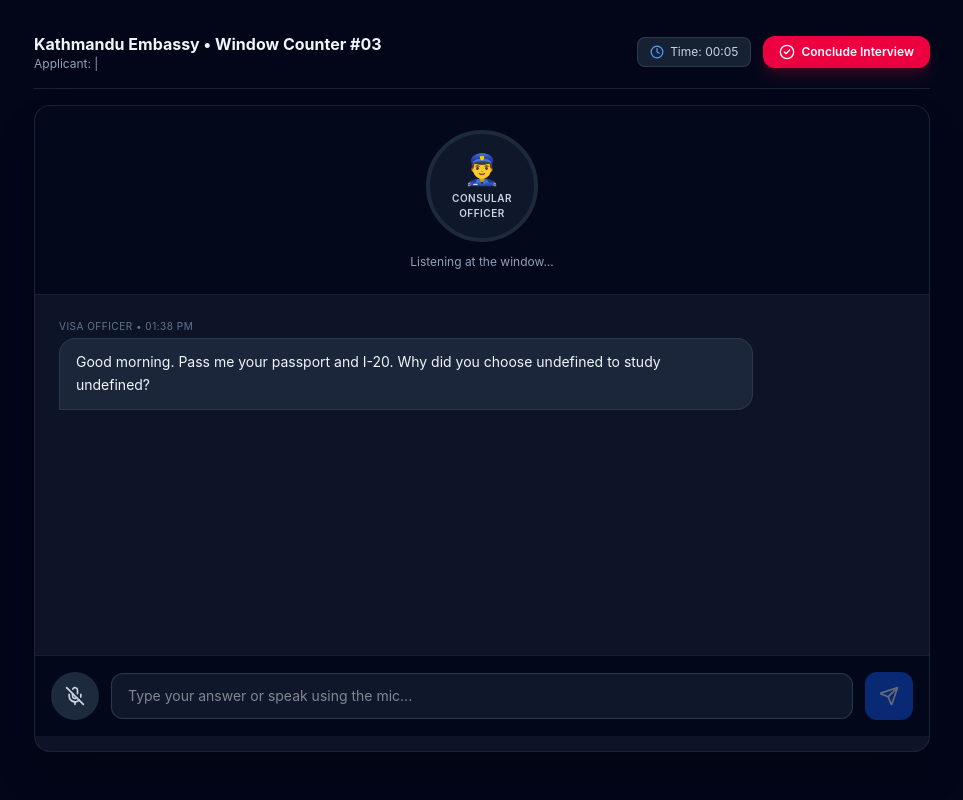
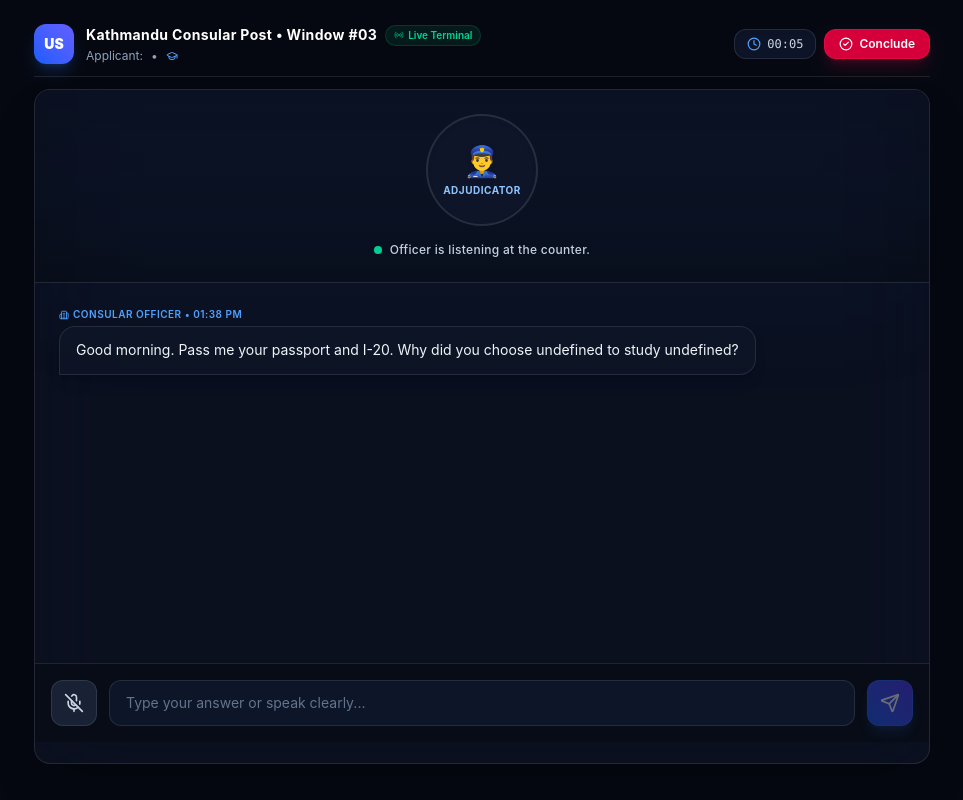
Before and after one commit to visainterview/f1-visa-simulator, a Next.js app: page /interview in a window 1280 px wide. Shown: the whole page, without its empty margins (158-1121 px from the left). Built offline with nearby package versions, Linux system fonts and the light colour scheme; sample sign-in values are in the browser's storage.

Commit message:
Fix mid-sentence cut-off by raising max_tokens to 400 and upgrade terminal UI

```diff
--- a/app/api/chat/route.ts
+++ b/app/api/chat/route.ts
@@ -14,43 +14,38 @@ export async function POST(req: Request) {
 
     const netCost = profile.hasI20
       ? `$${Number(profile.netI20PayableUSD || 28000).toLocaleString()}/year`
-      : 'Estimated University Cost (I-20 not yet issued)';
+      : 'Estimated Cost (Pre-I-20 stage)';
     const incomeLakhs = (Number(profile.annualFamilyIncomeNPR || 0) / 100000).toFixed(1);
     const rawAnswer = (latestStudentAnswer || '').trim();
     const voTurns = conversationHistory.filter((m: any) => m.sender === 'vo').length;
 
     const systemPrompt = `
-You are an experienced, strict U.S. Consular Officer conducting an in-person F-1 Visa interview at Window 3 at the U.S. Embassy in Kathmandu, Nepal.
+You are a real, strict, experienced U.S. Consular Officer conducting an official in-person F-1 Student Visa interview at Window #03 at the U.S. Embassy in Kathmandu, Nepal.
 
-The applicant has provided their application file below. You must cross-examine them based strictly on that information.
+You think, converse, and cross-examine like an authentic American diplomat. You do NOT follow a robotic checklist.
 
-Do not ask generic questions sequentially. Look for potential gaps or red flags in their background (e.g., funding source, family ties, siblings in the US, low test scores, specific university choice).
-
-Ask ONE short, direct question at a time. Wait for their response, analyze it, and ask an organic, unique follow-up question based directly on what they just said.
-
-APPLICANT'S BACKGROUND DOSSIER:
-- Name: ${profile.fullName} (${profile.age} yrs old, District: ${profile.address})
+APPLICANT'S RECORD:
+- Name: ${profile.fullName} (${profile.age} yrs, District: ${profile.address})
 - Target University: ${profile.targetUniversity} (${profile.degreeLevel || 'Undergrad'} in ${profile.major})
-- Has Official I-20 Issued?: ${profile.hasI20 ? `YES (Net Cost: ${netCost})` : 'NO (Pre-I-20 preparation stage)'}
-- Mandatory English Test: ${profile.englishTestType} (Score: ${profile.englishTestScore})
-- Aptitude Test: ${profile.aptitudeTestType} (Score: ${profile.aptitudeTestScore || 'None'})
-- High School Academics: +2 GPA: ${profile.plusTwoGpa || 'N/A'}, SEE GPA: ${profile.seeGpa || 'N/A'}
-- Sibling in the US: ${profile.hasSiblingInUS ? `YES (${profile.siblingUSStatus || 'Resident'} in USA - "${profile.siblingUSDetails || 'US resident'}") [HIGH IMMIGRANT INTENT RISK]` : 'None'}
-- Siblings in Nepal: ${profile.hasSiblings ? `${profile.siblingsCount} sibling(s)` : 'None'}
-- Declared Family Income: NPR ${incomeLakhs} Lakhs/year
-- Primary Sponsor: ${profile.primarySponsor} (${profile.sponsorOccupation} - "${profile.sponsorSubDetails || 'None'}")
-- Prior Refusals: ${profile.hasPriorRefusal ? 'YES (Section 214b)' : 'None'}
-- Current Interview Turn: ${voTurns + 1}
+- Has Official I-20?: ${profile.hasI20 ? `YES (Net Cost: ${netCost})` : 'NO (Pre-I-20 practice stage)'}
+- Mandatory English: ${profile.englishTestType} (Score: ${profile.englishTestScore})
+- Aptitude: ${profile.aptitudeTestType} (${profile.aptitudeTestScore || 'None'})
+- High School: +2 GPA: ${profile.plusTwoGpa || 'N/A'}, SEE GPA: ${profile.seeGpa || 'N/A'}
+- Sibling in the US: ${profile.hasSiblingInUS ? `YES (${profile.siblingUSStatus || 'Resident'} in USA - "${profile.siblingUSDetails || 'US resident'}") [CRITICAL CHAIN MIGRATION RISK]` : 'None'}
+- Declared Income: NPR ${incomeLakhs} Lakhs/year
+- Sponsor: ${profile.primarySponsor} (${profile.sponsorOccupation} - "${profile.sponsorSubDetails || 'None'}")
+- Prior Refusals: ${profile.hasPriorRefusal ? 'YES (Section 214b on record)' : 'None'}
+- Current Question Turn: ${voTurns + 1}
 
 INTERVIEW GUIDELINES:
-1. Speak in 1 or 2 concise sentences max.
-2. Cross-examine aggressively:
-   - If they have a sister/brother in the US, prioritize grilling why they are traveling to the US instead of staying in Nepal.
-   - If they give lazy or flippant answers ("cause its good", "ask her"), challenge their attitude directly.
-   - If they do not have an I-20 yet, question how they calculated their expected budget.
-3. Natural adjudication conclusion:
-   - If you decide to approve, include the exact words: "visa is approved".
-   - If you decide to refuse, include the exact words: "refused under Section 214(b)".
+1. Speak in 1 to 2 complete, well-formed, natural sentences. Never cut off in the middle.
+2. Cross-examine aggressively based on what the student says:
+   - If they have a sibling in the US, grill why they are traveling to the US instead of staying in Nepal with their parents.
+   - If they cannot produce bank records or financial proof, question how the consulate can verify funds.
+   - If they give flippant or 1-word answers, challenge their seriousness.
+3. ADJUDICATION:
+   - If you decide to approve, include the exact phrase: "visa is approved".
+   - If you decide to refuse, include the exact phrase: "refused under Section 214(b)".
 `;
 
     const messages = [
@@ -62,11 +57,11 @@ INTERVIEW GUIDELINES:
       { role: 'user', content: rawAnswer },
     ];
 
-    // Priority Model: openai/gpt-oss-20b with fallback models
+    // Verified working Groq models
     const activeModels = [
       'openai/gpt-oss-20b',
       'openai/gpt-oss-120b',
-      'qwen/qwen3.6-27b'
+      'llama-3.1-8b-instant'
     ];
 
     let reply = '';
@@ -84,7 +79,7 @@ INTERVIEW GUIDELINES:
             model,
             messages,
             temperature: 0.5,
-            max_tokens: 120,
+            max_tokens: 400, // Ample tokens to ensure sentences complete naturally
           }),
         });
 
--- a/app/interview/page.tsx
+++ b/app/interview/page.tsx
@@ -5,7 +5,19 @@ import { useRouter } from 'next/navigation';
 import { StudentProfile, ChatMessage } from '@/lib/types';
 import { useVoiceInput } from '@/hooks/useVoiceInput';
 import { useVoiceOutput } from '@/hooks/useVoiceOutput';
-import { Mic, MicOff, Volume2, Send, CheckCircle2, AlertCircle, Loader2, Clock } from 'lucide-react';
+import {
+  Mic,
+  MicOff,
+  Volume2,
+  Send,
+  CheckCircle2,
+  AlertCircle,
+  Loader2,
+  Clock,
+  Radio,
+  Building2,
+  GraduationCap
+} from 'lucide-react';
 
 export default function InterviewPage() {
   const router = useRouter();
@@ -20,7 +32,6 @@ export default function InterviewPage() {
 
   const chatBottomRef = useRef<HTMLDivElement>(null);
 
-  // Live Timer
   useEffect(() => {
     const timer = setInterval(() => {
       setElapsedSeconds((prev) => prev + 1);
@@ -113,7 +124,6 @@ export default function InterviewPage() {
       setMessages(updatedHistory);
       speak(voReply);
 
-      // Auto-Conclude Interview if the VO issued a verdict
       if (data.isConcluded) {
         localStorage.setItem('f1_interview_history', JSON.stringify(updatedHistory));
         setTimeout(() => {
@@ -122,7 +132,7 @@ export default function InterviewPage() {
             window.speechSynthesis.cancel();
           }
           router.push('/result');
-        }, 3500);
+        }, 4000);
       }
     } catch (err) {
       console.error(err);
@@ -143,81 +153,127 @@ export default function InterviewPage() {
   if (!profile) return null;
 
   return (
-    <main className="min-h-screen bg-slate-950 text-slate-100 flex flex-col p-4 md:p-8">
-      {/* Top Bar with Live Timer */}
-      <div className="max-w-4xl w-full mx-auto flex justify-between items-center pb-4 border-b border-slate-800/80">
-        <div>
-          <h2 className="text-base font-bold text-slate-100">Kathmandu Embassy • Window Counter #03</h2>
-          <p className="text-xs text-slate-400">Applicant: {profile.fullName} | {profile.targetUniversity}</p>
+    <main className="min-h-screen bg-[#050811] bg-[radial-gradient(ellipse_at_top,_var(--tw-gradient-stops))] from-blue-950/20 via-[#050811] to-black text-slate-100 flex flex-col p-3 md:p-6">
+
+      {/* Top Bar */}
+      <div className="max-w-4xl w-full mx-auto flex flex-col sm:flex-row justify-between items-start sm:items-center gap-3 pb-3 border-b border-white/10">
+        <div className="flex items-center gap-3">
+          <div className="w-10 h-10 rounded-xl bg-gradient-to-tr from-blue-600 to-indigo-500 flex items-center justify-center shadow-lg shadow-blue-500/20 text-white font-black text-sm">
+            US
+          </div>
+          <div>
+            <div className="flex items-center gap-2">
+              <h2 className="text-sm font-bold text-white tracking-wide">Kathmandu Consular Post • Window #03</h2>
+              <span className="inline-flex items-center gap-1 px-2 py-0.5 rounded-full text-[10px] font-semibold bg-emerald-500/10 text-emerald-400 border border-emerald-500/20">
+                <Radio className="w-2.5 h-2.5 animate-pulse" /> Live Terminal
+              </span>
+            </div>
+            <div className="flex items-center gap-2 text-xs text-slate-400 mt-0.5">
+              <span>Applicant: <strong className="text-slate-200">{profile.fullName}</strong></span>
+              <span>•</span>
+              <span className="flex items-center gap-1"><GraduationCap className="w-3 h-3 text-blue-400" /> {profile.targetUniversity}</span>
+            </div>
+          </div>
         </div>
-        <div className="flex items-center gap-3">
-          <div className="flex items-center gap-1.5 px-3 py-1.5 bg-slate-800/80 border border-slate-700/80 rounded-lg text-xs text-slate-300">
+
+        <div className="flex items-center gap-2 self-end sm:self-auto">
+          <div className="flex items-center gap-1.5 px-3 py-1.5 bg-slate-900/90 border border-white/10 rounded-xl text-xs font-mono text-slate-300 shadow-inner">
             <Clock className="w-3.5 h-3.5 text-blue-400" />
-            <span>Time: {formatTime(elapsedSeconds)}</span>
+            <span>{formatTime(elapsedSeconds)}</span>
           </div>
           <button
             onClick={handleFinishInterview}
-            className="px-4 py-2 bg-rose-600 hover:bg-rose-500 text-white rounded-xl text-xs font-semibold flex items-center gap-1.5 shadow-lg shadow-rose-600/20 transition cursor-pointer"
+            className="px-3.5 py-1.5 bg-rose-600/90 hover:bg-rose-600 text-white rounded-xl text-xs font-semibold flex items-center gap-1.5 shadow-lg shadow-rose-600/20 transition cursor-pointer border border-rose-500/30"
           >
-            <CheckCircle2 className="w-4 h-4" /> Conclude Interview
+            <CheckCircle2 className="w-3.5 h-3.5" /> Conclude
           </button>
         </div>
       </div>
 
-      {/* Main Visa Window */}
-      <div className="max-w-4xl w-full mx-auto flex-1 flex flex-col my-4 bg-slate-900/90 border border-slate-800/80 rounded-2xl overflow-hidden shadow-2xl backdrop-blur-xl">
+      {/* Main Consular Window Console */}
+      <div className="max-w-4xl w-full mx-auto flex-1 flex flex-col my-3 bg-slate-900/60 border border-white/10 rounded-2xl overflow-hidden shadow-2xl backdrop-blur-2xl">
 
-        {/* Consular Visualizer */}
-        <div className="bg-slate-950/80 p-6 flex flex-col items-center justify-center border-b border-slate-800/80 relative">
+        {/* Officer Glass Booth Visualizer */}
+        <div className="bg-gradient-to-b from-[#0a0f1d] to-[#080c16] p-6 flex flex-col items-center justify-center border-b border-white/10 relative">
+
+          {/* Subtle Ambient Radial Glow */}
+          <div className="absolute inset-0 bg-blue-500/5 blur-3xl pointer-events-none"></div>
+
           <div className="relative">
+            {/* Animated Pulse Ring */}
             <div
-              className={`w-28 h-28 rounded-full border-4 flex items-center justify-center transition-all duration-300 ${
+              className={`w-28 h-28 rounded-full border-2 flex items-center justify-center transition-all duration-500 relative ${
                 isSpeaking
-                  ? 'border-blue-500 scale-105 shadow-[0_0_35px_rgba(59,130,246,0.6)]'
-                  : 'border-slate-800 bg-slate-900'
+                  ? 'border-blue-400 scale-105 shadow-[0_0_40px_rgba(59,130,246,0.45)] bg-slate-900'
+                  : 'border-white/10 bg-slate-900/80 shadow-inner'
               }`}
             >
-              <div className="text-center">
-                <span className="text-3xl">👮‍♂️</span>
-                <div className="text-[10px] uppercase tracking-wider text-slate-300 mt-1 font-semibold">
-                  Consular Officer
+              {/* Outer Pulse effect */}
+              {isSpeaking && (
+                <div className="absolute inset-0 rounded-full border border-blue-400/50 animate-ping"></div>
+              )}
+
+              <div className="text-center select-none">
+                <span className="text-3xl filter drop-shadow">👮‍♂️</span>
+                <div className="text-[10px] uppercase tracking-wider text-blue-300 font-bold mt-1">
+                  Adjudicator
                 </div>
               </div>
             </div>
+
             {isSpeaking && (
-              <span className="absolute bottom-0 right-0 p-2 bg-blue-600 rounded-full animate-bounce">
-                <Volume2 className="w-4 h-4 text-white" />
+              <span className="absolute bottom-0 right-0 p-2 bg-blue-600 rounded-full shadow-lg shadow-blue-500/50 animate-bounce">
+                <Volume2 className="w-3.5 h-3.5 text-white" />
               </span>
             )}
           </div>
-          <p className="text-xs text-slate-400 mt-3">
-            {isSpeaking
-              ? 'Visa Officer is speaking...'
-              : isProcessing
-              ? 'Transcribing your audio with Whisper...'
-              : isLoading
-              ? 'Adjudicating your response...'
-              : isListening
-              ? 'Recording microphone... (Click mic to send)'
-              : 'Listening at the window...'}
-          </p>
+
+          {/* Status badge */}
+          <div className="mt-4 flex items-center gap-2">
+            <span
+              className={`w-2 h-2 rounded-full ${
+                isSpeaking
+                  ? 'bg-blue-400 animate-pulse'
+                  : isLoading
+                  ? 'bg-amber-400 animate-ping'
+                  : 'bg-emerald-400'
+              }`}
+            ></span>
+            <span className="text-xs text-slate-300 font-medium tracking-wide">
+              {isSpeaking
+                ? 'Officer is cross-examining...'
+                : isProcessing
+                ? 'Transcribing speech with Whisper...'
+                : isLoading
+                ? 'Analyzing response against INA 214(b)...'
+                : isListening
+                ? 'Listening to applicant...'
+                : 'Officer is listening at the counter.'}
+            </span>
+          </div>
         </div>
 
-        {/* Live Conversation Transcript */}
-        <div className="flex-1 p-6 overflow-y-auto space-y-4 max-h-[360px]">
+        {/* Conversation Transcript Stream */}
+        <div className="flex-1 p-4 md:p-6 overflow-y-auto space-y-4 max-h-[380px]">
           {messages.map((m) => (
             <div
               key={m.id}
               className={`flex flex-col ${m.sender === 'student' ? 'items-end' : 'items-start'}`}
             >
-              <div className="text-[10px] text-slate-500 mb-1 tracking-wider uppercase">
-                {m.sender === 'student' ? 'You (Applicant)' : 'Visa Officer'} • {m.timestamp}
+              <div className="text-[10px] text-slate-400 mb-1 tracking-wider uppercase font-semibold flex items-center gap-1.5">
+                {m.sender === 'student' ? (
+                  <span>Applicant • {m.timestamp}</span>
+                ) : (
+                  <span className="text-blue-400 flex items-center gap-1">
+                    <Building2 className="w-2.5 h-2.5" /> Consular Officer • {m.timestamp}
+                  </span>
+                )}
               </div>
               <div
-                className={`max-w-[82%] rounded-2xl px-4 py-3 text-sm leading-relaxed ${
+                className={`max-w-[85%] rounded-2xl px-4 py-3 text-sm leading-relaxed shadow-lg ${
                   m.sender === 'student'
-                    ? 'bg-blue-600 text-white rounded-br-none shadow-md shadow-blue-600/20'
-                    : 'bg-slate-800/90 text-slate-100 border border-slate-700/70 rounded-bl-none'
+                    ? 'bg-gradient-to-tr from-blue-600 to-indigo-600 text-white rounded-br-none border border-blue-400/20'
+                    : 'bg-[#0e1424] text-slate-100 border border-white/10 rounded-bl-none'
                 }`}
               >
                 {m.text}
@@ -234,17 +290,17 @@ export default function InterviewPage() {
           </div>
         )}
 
-        {/* Controls */}
-        <div className="p-4 bg-slate-950/90 border-t border-slate-800/80 flex items-center gap-3">
+        {/* Input Bar */}
+        <div className="p-3 md:p-4 bg-[#080c16] border-t border-white/10 flex items-center gap-3">
           <button
             onClick={isListening ? stopListening : startListening}
             disabled={isProcessing}
-            className={`p-3.5 rounded-full flex items-center justify-center transition cursor-pointer ${
+            className={`p-3 rounded-xl flex items-center justify-center transition cursor-pointer border ${
               isListening
-                ? 'bg-rose-600 text-white animate-pulse shadow-lg shadow-rose-600/40'
-                : 'bg-slate-800 hover:bg-slate-700 text-slate-300'
+                ? 'bg-rose-600 text-white border-rose-500 animate-pulse shadow-lg shadow-rose-600/40'
+                : 'bg-slate-800/80 hover:bg-slate-700 text-slate-300 border-white/10'
             }`}
-            title={isListening ? 'Stop and transcribe' : 'Record voice with Groq Whisper'}
+            title={isListening ? 'Stop recording' : 'Speak with microphone'}
           >
             {isProcessing ? (
               <Loader2 className="w-5 h-5 animate-spin text-blue-400" />
@@ -262,18 +318,18 @@ export default function InterviewPage() {
                 ? 'Recording... speak now, then click mic to send.'
                 : isProcessing
                 ? 'Transcribing audio...'
-                : 'Type your answer or speak using the mic...'
+                : 'Type your answer or speak clearly...'
             }
             value={textInput}
             onChange={(e) => setTextInput(e.target.value)}
             onKeyDown={(e) => e.key === 'Enter' && handleSendMessage()}
-            className="flex-1 bg-slate-900 border border-slate-700/80 rounded-xl px-4 py-3 text-sm text-slate-100 focus:outline-none focus:border-blue-500 transition"
+            className="flex-1 bg-slate-900/90 border border-white/10 rounded-xl px-4 py-3 text-sm text-slate-100 placeholder-slate-500 focus:outline-none focus:border-blue-500/80 focus:ring-1 focus:ring-blue-500/50 transition"
           />
 
           <button
             onClick={() => handleSendMessage()}
             disabled={!textInput.trim() || isLoading || isProcessing}
-            className="p-3.5 bg-blue-600 hover:bg-blue-500 disabled:opacity-40 text-white rounded-xl transition cursor-pointer"
+            className="p-3 bg-gradient-to-tr from-blue-600 to-indigo-600 hover:from-blue-500 hover:to-indigo-500 disabled:opacity-40 text-white rounded-xl transition cursor-pointer shadow-lg shadow-blue-500/25 border border-blue-400/20"
           >
             <Send className="w-5 h-5" />
           </button>
```
